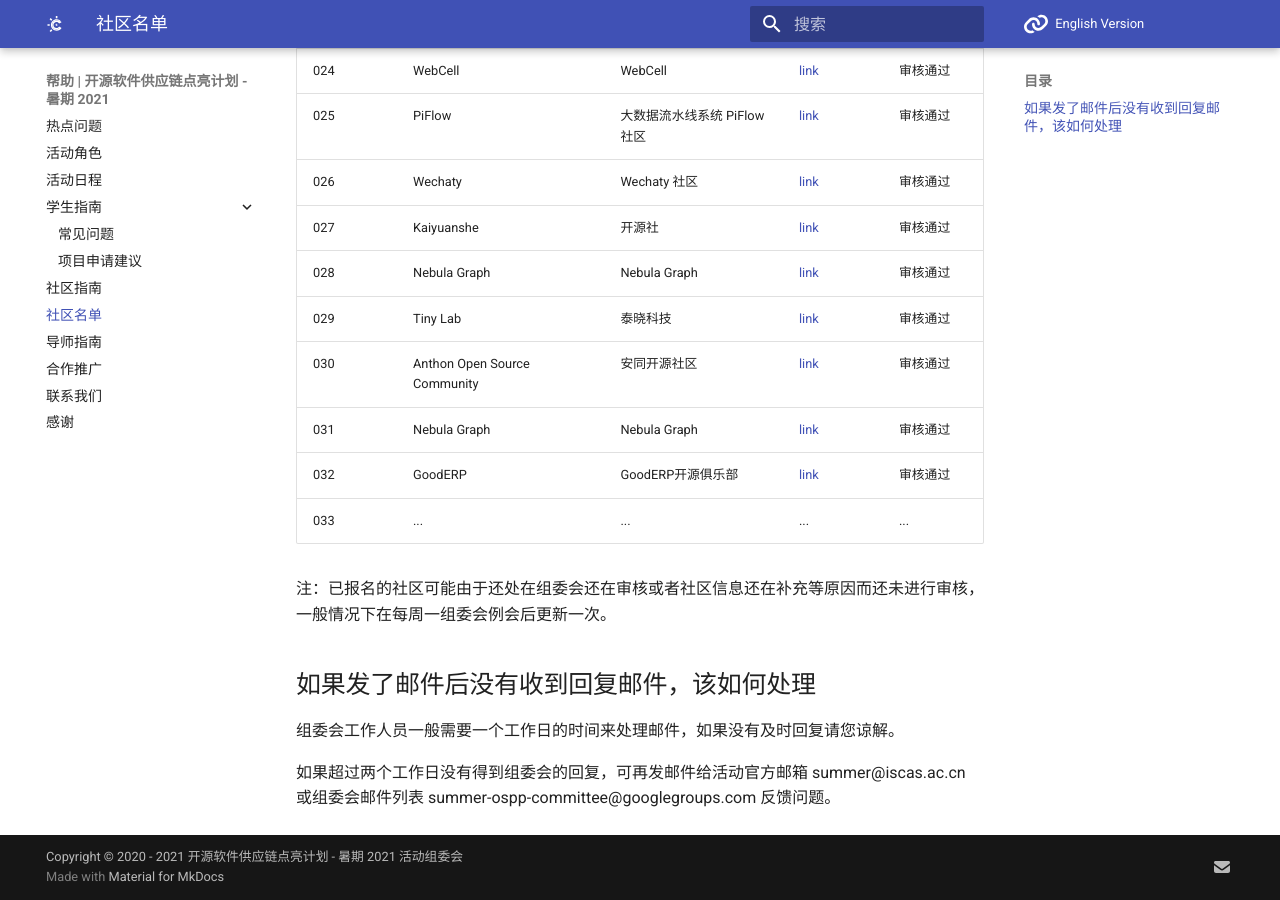
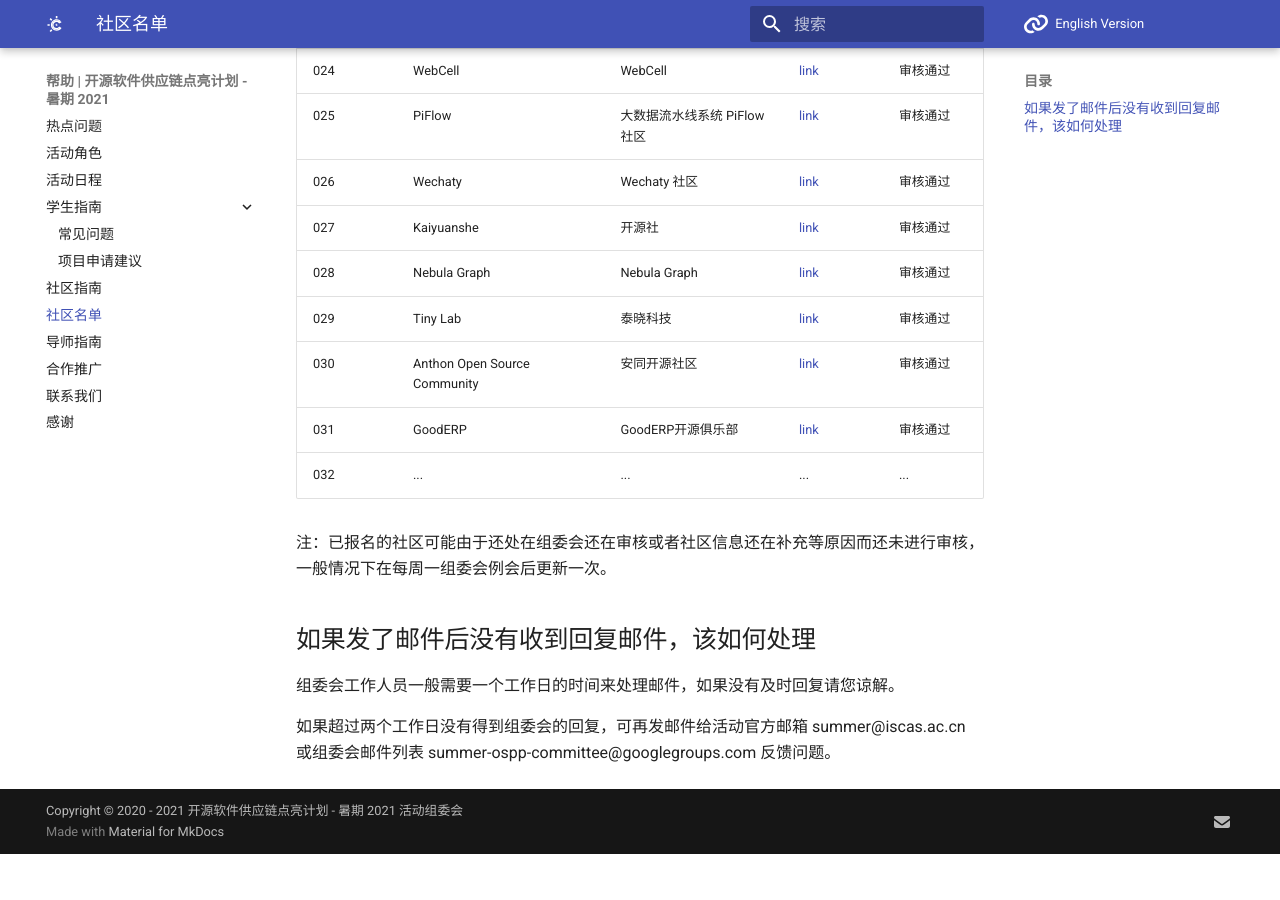
Before and after one commit to summer-ospp/help, an MkDocs documentation site: the page built from docs/communities-list.md, in a window 1280 px wide and 900 px high, scrolled down 1378 px. Built offline with MkDocs 1.6.1 and Material for MkDocs 9.7.7, drawn with Linux system fonts in a browser that asks for light colours; comment, search, counter and statistics services are not loaded; after the commit the page ends 2232 px from its top, so only the background shows below that.

Commit message:
Update communities-list.md

```diff
--- a/docs/communities-list.md
+++ b/docs/communities-list.md
@@ -35,10 +35,9 @@
 | 027  | Kaiyuanshe              | 开源社                    | [link](https://kaiyuanshe.cn/)                         | 审核通过    |
 | 028  | Nebula Graph            | Nebula Graph              | [link](https://nebula-graph.io)                        | 审核通过    |
 | 029  | Tiny Lab                | 泰晓科技                   | [link](http://tinylab.org)                             | 审核通过    |
-| 030  | Anthon Open Source Community   | 安同开源社区        | [link](https://nebula-graph.io)                        | 审核通过    |
-| 031  | Nebula Graph            | Nebula Graph              | [link](https://nebula-graph.io)                        | 审核通过    |
-| 032  | GoodERP                 | GoodERP开源俱乐部          | [link](https://nebula-graph.io)                        | 审核通过    |
-| 033  | ...                     | ...                     | ...                                                     | ...      |
+| 030  | Anthon Open Source Community   | 安同开源社区        | [link](https://aosc.io)                        | 审核通过    |
+| 031 | GoodERP                 | GoodERP开源俱乐部          | [link](https://gooderp.org)                        | 审核通过    |
+| 032  | ...                     | ...                     | ...                                                     | ...      |
 
 注：已报名的社区可能由于还处在组委会还在审核或者社区信息还在补充等原因而还未进行审核，一般情况下在每周一组委会例会后更新一次。
 
```
